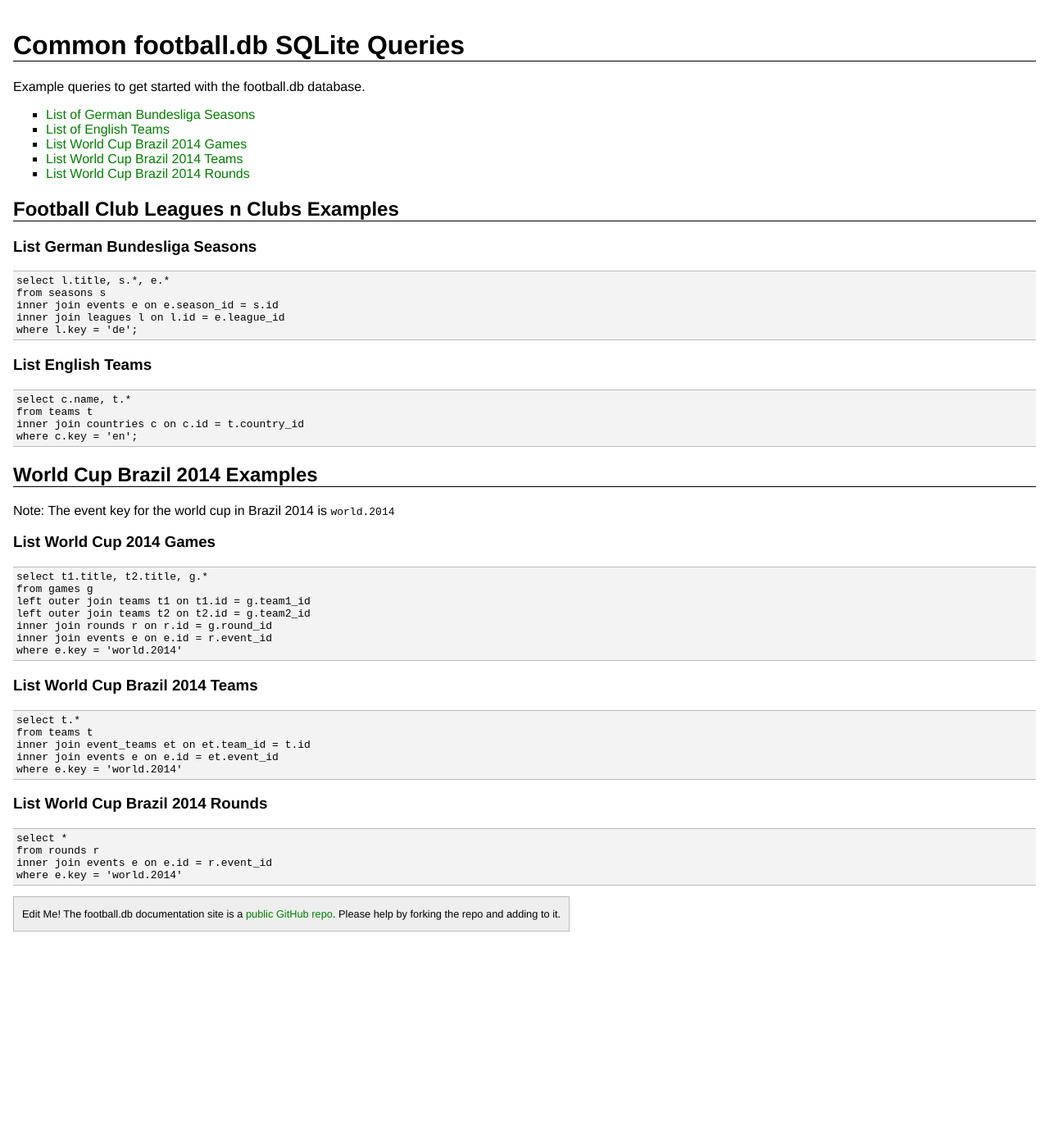
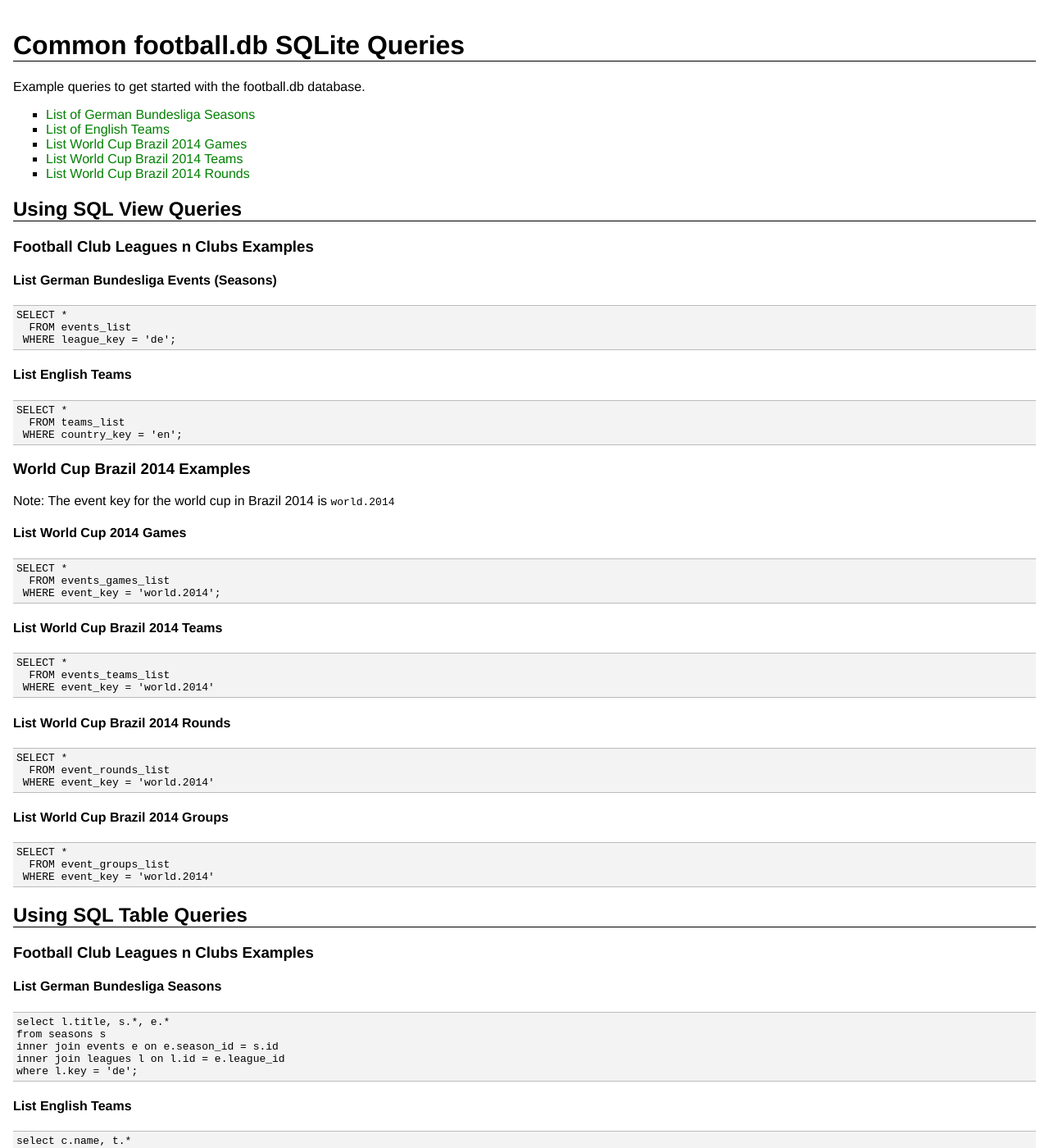
Before and after one commit to openfootball/docs, a Jekyll site: the page built from sql-queries-intro.md, in a window 1280 px wide and 1400 px high. Shown: the whole window at 82% size. Built offline with Jekyll 4.4.1, drawn with Linux system fonts in a browser that asks for light colours.

Commit message:
Update sql-queries-intro.md

```diff
--- a/sql-queries-intro.md
+++ b/sql-queries-intro.md
@@ -14,9 +14,73 @@ Example queries to get started with the football.db database.
  - [List World Cup Brazil 2014 Rounds](#wc14rounds)
 
 
-## Football Club Leagues n Clubs Examples
+## Using SQL View Queries
 
-### List German Bundesliga Seasons   {#deseasons}
+### Football Club Leagues n Clubs Examples
+
+#### List German Bundesliga Events (Seasons)
+
+~~~
+SELECT *
+  FROM events_list
+ WHERE league_key = 'de';
+~~~
+
+#### List English Teams
+
+~~~
+SELECT *
+  FROM teams_list
+ WHERE country_key = 'en';
+~~~
+
+
+### World Cup Brazil 2014 Examples
+
+Note: The event key for the world cup in Brazil 2014 is `world.2014`
+
+#### List World Cup 2014 Games
+
+~~~
+SELECT *
+  FROM events_games_list
+ WHERE event_key = 'world.2014';
+~~~
+
+
+#### List World Cup Brazil 2014 Teams
+
+~~~
+SELECT *
+  FROM events_teams_list
+ WHERE event_key = 'world.2014'
+~~~
+
+
+####  List World Cup Brazil 2014 Rounds
+
+~~~
+SELECT *
+  FROM event_rounds_list
+ WHERE event_key = 'world.2014'
+~~~
+
+####  List World Cup Brazil 2014 Groups
+
+~~~
+SELECT *
+  FROM event_groups_list
+ WHERE event_key = 'world.2014'
+~~~
+
+
+
+
+## Using SQL Table Queries
+
+### Football Club Leagues n Clubs Examples
+
+#### List German Bundesliga Seasons   {#deseasons}
 
 
 ~~~
@@ -28,7 +92,7 @@ where l.key = 'de';
 ~~~
 
 
-### List English Teams   {#engteams}
+#### List English Teams   {#engteams}
 
 ~~~
 select c.name, t.*
@@ -39,13 +103,13 @@ where c.key = 'en';
 
 
 
-## World Cup Brazil 2014 Examples
+### World Cup Brazil 2014 Examples
 
 Note: The event key for the world cup in Brazil 2014 is `world.2014`
 
 
 
-### List World Cup 2014 Games   {#wc14games}
+#### List World Cup 2014 Games   {#wc14games}
 
 
 ~~~
@@ -59,7 +123,7 @@ where e.key = 'world.2014'
 ~~~
 
 
-### List World Cup Brazil 2014 Teams   {#wc14teams}
+#### List World Cup Brazil 2014 Teams   {#wc14teams}
 
 ~~~
 select t.*
@@ -70,7 +134,7 @@ where e.key = 'world.2014'
 ~~~
 
 
-###  List World Cup Brazil 2014 Rounds   {#wc14rounds}
+####  List World Cup Brazil 2014 Rounds   {#wc14rounds}
 
 ~~~
 select *
```
